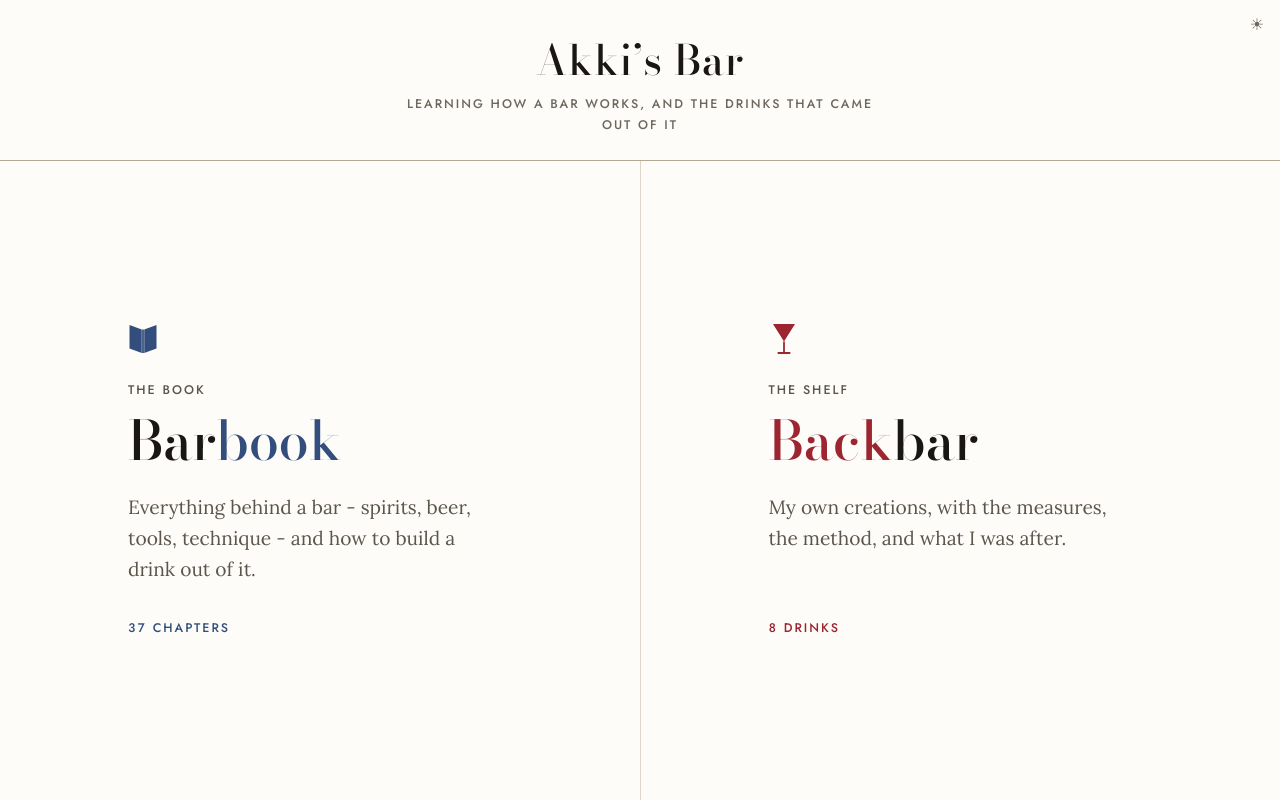
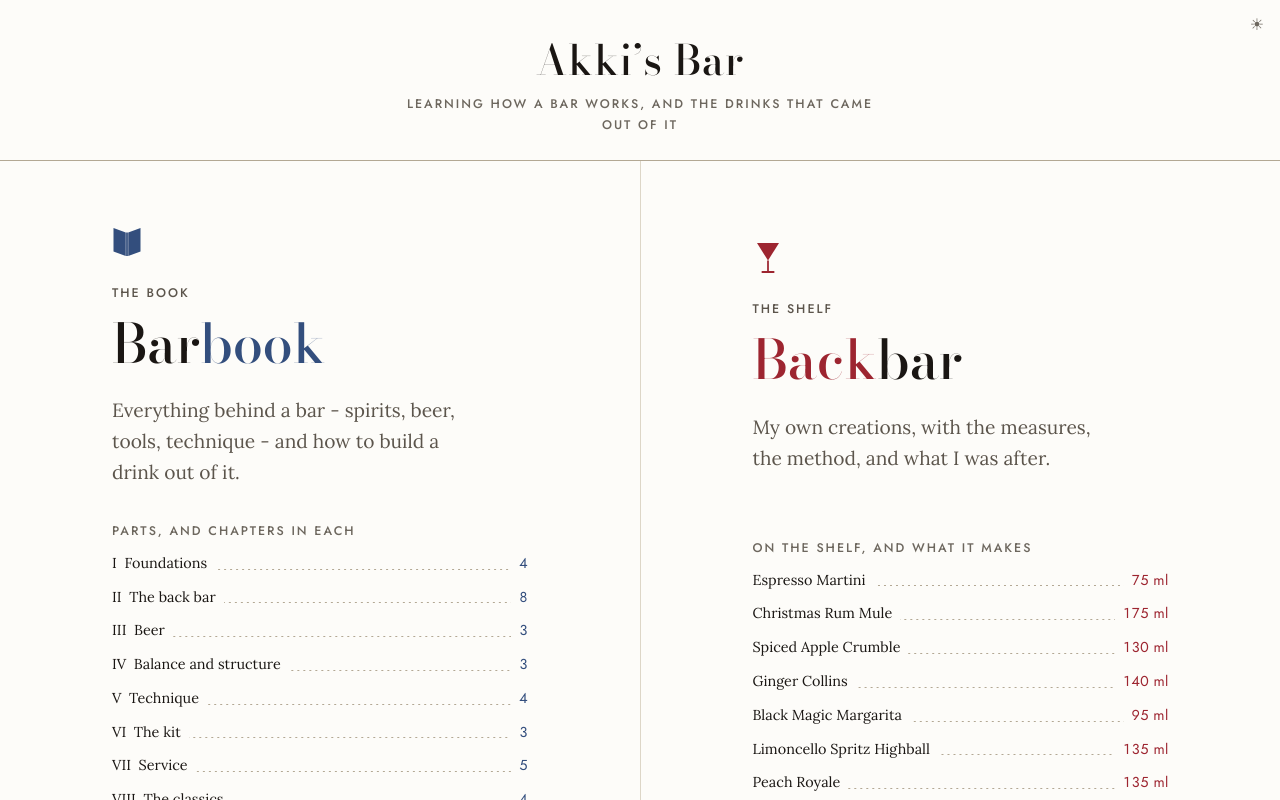
Before and after one commit to akkibhat/bar, a Next.js app: page / in a window 1280 px wide. Shown: the top 800 px of the page. Built offline with nearby package versions, Linux system fonts and the light colour scheme.

Commit message:
Show what is inside each half on the front door

```diff
--- a/app/globals.css
+++ b/app/globals.css
@@ -832,7 +832,7 @@ button.card:hover {
   display: flex;
   flex-direction: column;
   width: 100%;
-  max-width: 24rem;
+  max-width: 26rem;
   margin-inline: auto;
 }
 
@@ -847,6 +847,23 @@ button.card:hover {
    longer line still wraps rather than being clipped. */
 .door-line {
   min-height: 5.9rem;
+}
+
+/* The contents list reuses the spec sheet's leader-and-measure rows. It is
+   a column of spans, not a <ul>, because it sits inside the door's link
+   and a list of its own would nest interactive structure in a link.
+   Block-level so the rows stack, and the sheet's own bottom margin is
+   dropped: the count line below already sets the spacing. */
+.door-contents {
+  display: block;
+  margin: 0;
+}
+.door-contents .spec__line {
+  padding: 0.3rem 0;
+}
+.door-contents .spec__name {
+  font-size: var(--t-caption);
+  white-space: pre;
 }
 
 @media (max-width: 47.99rem) {
--- a/components/Cover.tsx
+++ b/components/Cover.tsx
@@ -1,7 +1,8 @@
 import Link from 'next/link';
 import { GlassMark } from './Mark';
 import { OWNER, HALVES } from '@/lib/site';
-import { CHAPTER_COUNT } from '@/lib/content/book';
+import { CHAPTER_COUNT, chaptersIn } from '@/lib/content/book';
+import { PARTS } from '@/lib/content/parts';
 import { SHELF } from '@/lib/backbar';
 
 /**
@@ -69,6 +70,25 @@ export default function Cover() {
     },
   } as const;
 
+  /* What is inside each half, as a printed contents list: the book by
+     part with its chapter count, the shelf by drink with its volume. They
+     sit inside the door's own link, so they are text rather than links of
+     their own - the half is the target, and the list says what is behind
+     it. Both read straight from the same data the inner pages use, so the
+     front door can never describe something that is not there. */
+  const inside = {
+    book: PARTS.map((p) => ({
+      key: p.slug,
+      name: `${p.numeral}  ${p.title}`,
+      amount: `${chaptersIn(p.slug).length}`,
+    })),
+    shelf: SHELF.map((d) => ({
+      key: d.slug,
+      name: d.name,
+      amount: d.volumeMl ? `${Math.round(d.volumeMl)} ml` : '',
+    })),
+  } as const;
+
   return (
     <div className="door-page">
       {/* The masthead. A menu cover carries the name of the place across
@@ -121,6 +141,19 @@ export default function Cover() {
                 {copy[half.id].line}
               </span>
 
+              <span className="label-ui block mt-8 mb-1" style={{ color: 'var(--ink-faint)' }}>
+                {half.id === 'book' ? 'Parts, and chapters in each' : 'On the shelf, and what it makes'}
+              </span>
+              <span className="spec door-contents" role="list">
+                {inside[half.id].map((row) => (
+                  <span className="spec__line" role="listitem" key={row.key}>
+                    <span className="spec__name">{row.name}</span>
+                    <span className="spec__leader" aria-hidden="true" />
+                    <span className="spec__amount">{row.amount}</span>
+                  </span>
+                ))}
+              </span>
+
               <span
                 className="label-ui block mt-auto pt-8 nums"
                 style={{ color: 'var(--accent)' }}
```
